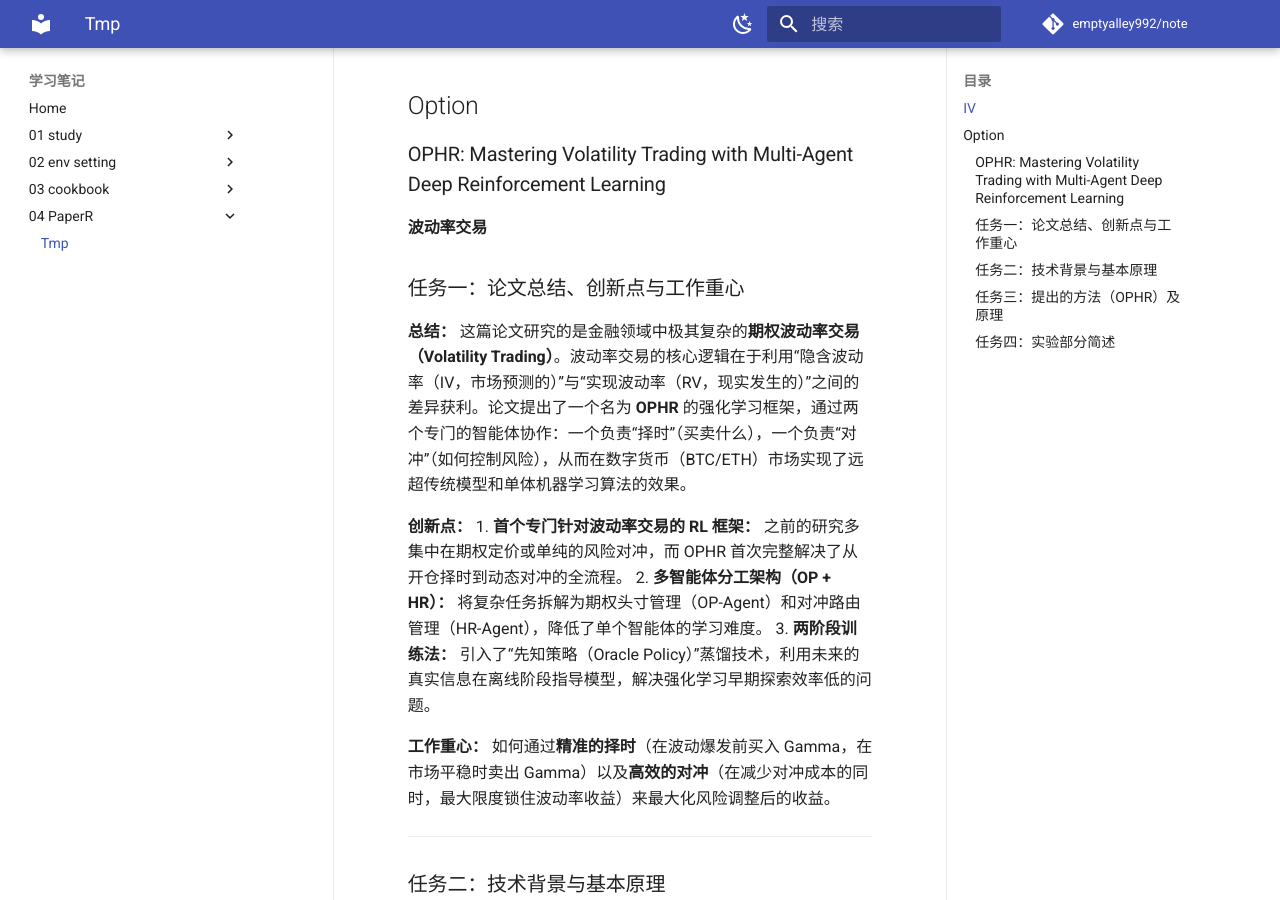
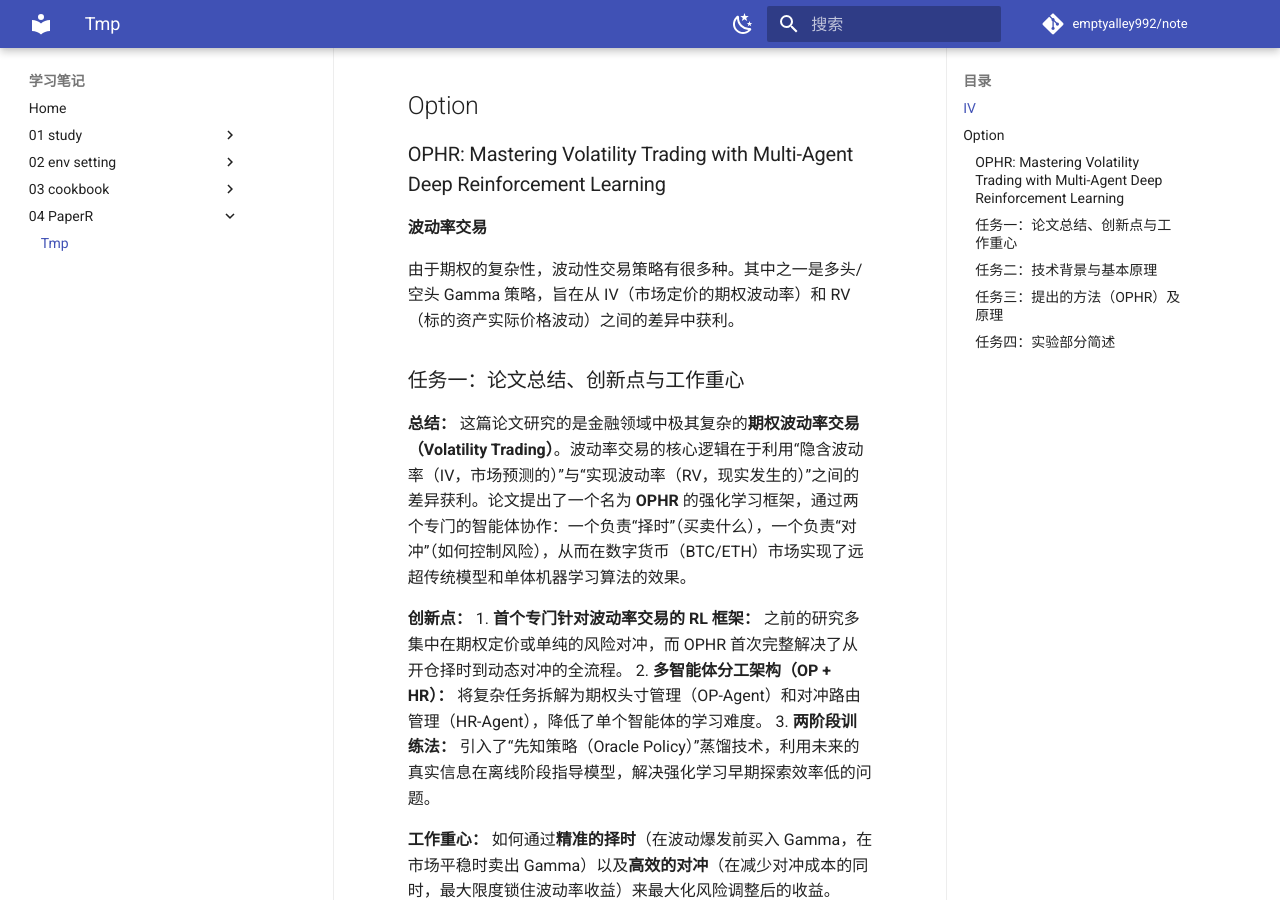
Before and after one commit to emptyalley992/note, an MkDocs documentation site: the page built from docs/04 PaperR/tmp.md, in a window 1280 px wide and 900 px high, scrolled down 509 px. Built offline with MkDocs 1.6.1 and Material for MkDocs 9.7.7, drawn with Linux system fonts in a browser that asks for light colours; comment, search, counter and statistics services are not loaded; some of the changed lines change nothing that is shown.

Commit message:
docs/04 PaperR/tmp.md updated from https://stackedit.cn/

```diff
--- a/docs/04 PaperR/tmp.md
+++ b/docs/04 PaperR/tmp.md
@@ -14,7 +14,7 @@
 ### OPHR: Mastering Volatility Trading with Multi-Agent Deep Reinforcement Learning
 
 #### 波动率交易
-
+由于期权的复杂性，波动性交易策略有很多种。其中之一是多头/空头 Gamma 策略，旨在从 IV（市场定价的期权波动率）和 RV（标的资产实际价格波动）之间的差异中获利。
 
 
 
@@ -127,5 +127,5 @@ OPHR 在所有关键指标上均显著超过上述基线。特别是在测试期
 
 
 <!--stackedit_data:
-eyJoaXN0b3J5IjpbODExMDQwNDkxLC04NDI3MDE2NTJdfQ==
+eyJoaXN0b3J5IjpbMTI2MzgzODUzNCwtODQyNzAxNjUyXX0=
 -->
```
